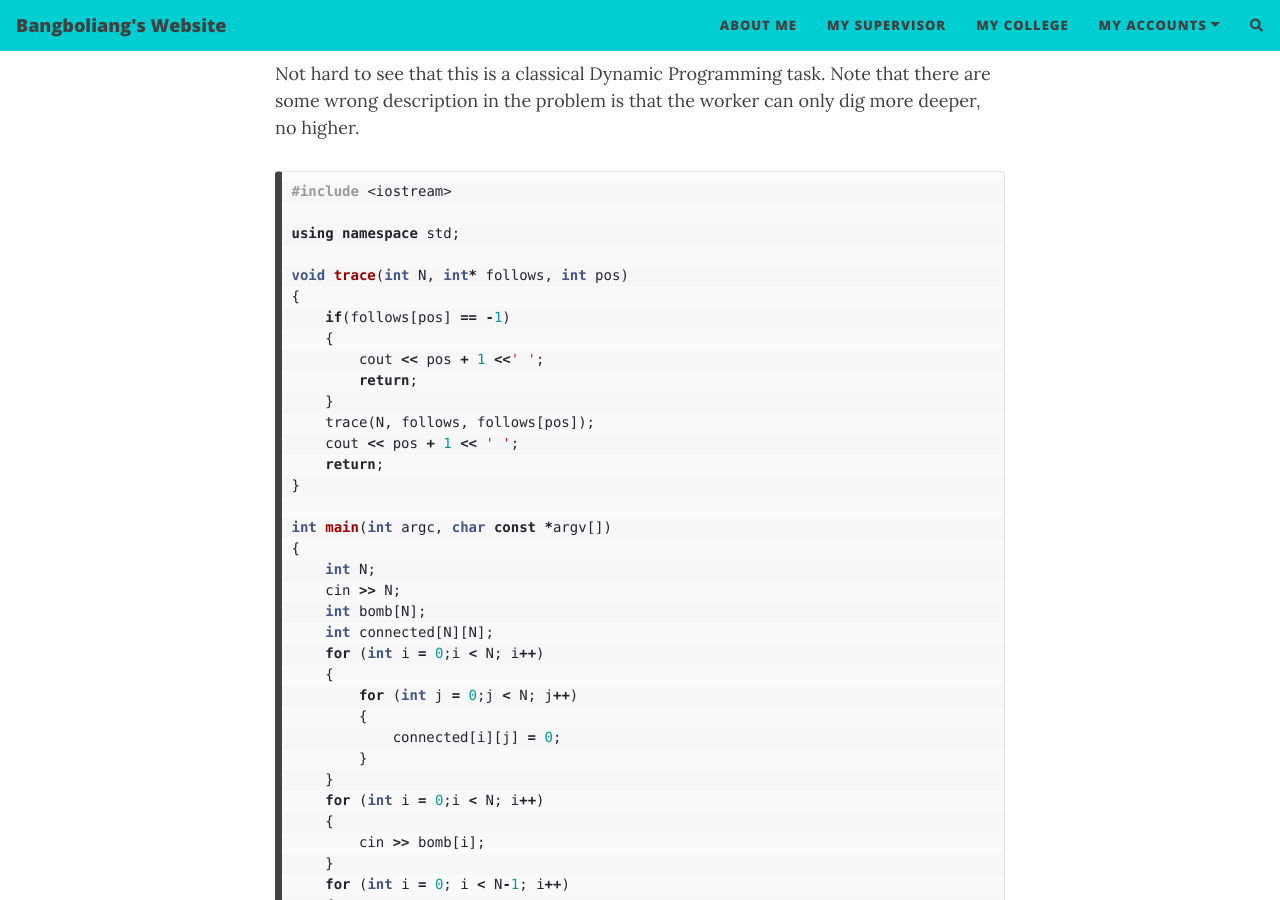
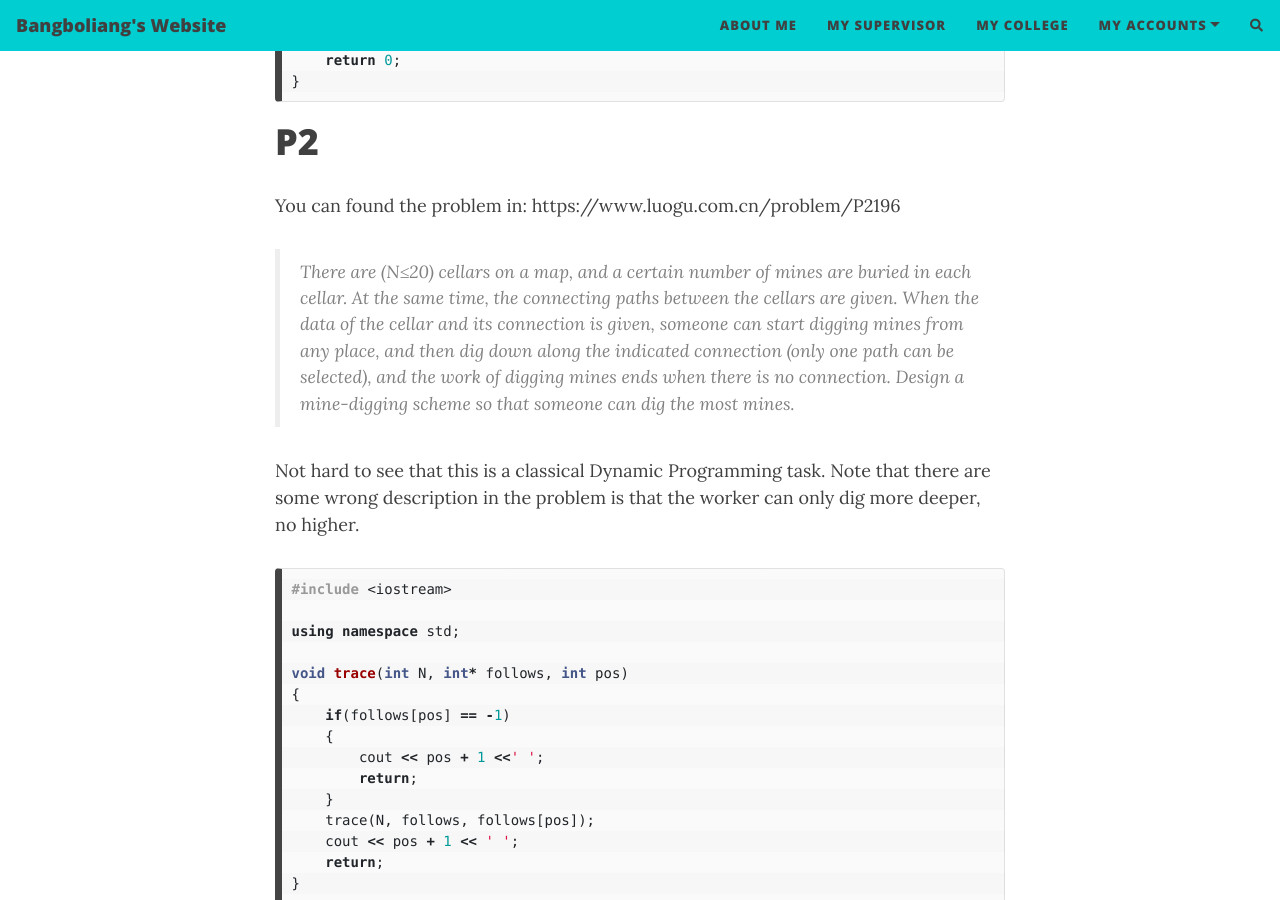
Before and after one commit to BangboLiang/BangboLiang.github.io, a Jekyll site: the page built from _posts/2023-7-24-Todays-Algorithm-Problems.md, in a window 1280 px wide and 900 px high, scrolled down 2139 px. Built offline with Jekyll 4.4.1, drawn with Linux system fonts in a browser that asks for light colours; nearby versions of some CDN libraries; comment, search, counter and statistics services are not loaded; some of the changed text lies outside the part shown.

Commit message:
modified post

````diff
--- a/_posts/2023-7-24-Todays-Algorithm-Problems.md
+++ b/_posts/2023-7-24-Todays-Algorithm-Problems.md
@@ -10,9 +10,7 @@
 
 # P1 partial knapsack problem
 You can find the problem on oj :https://www.luogu.com.cn/problem/P2240
-```text
-AliBaba walked into the treasure cave full of treasures. There are N (less than or equal 100) piles of gold coins in the treasure cave. The total weight and total value of the i-th pile of gold coins are respectively mi, vi (mi more than or equal1 and vi less than or equal100). Alibaba has a backpack with a load capacity of T (less than or equal 1000), but there is not necessarily a way to put all the gold coins in it. He wanted to feign as much gold coin value as possible. All gold coins can be divided at will, and the weight-to-value ratio (that is, the unit price) of the divided gold coins remains unchanged. May I ask how much value of gold coins Alibaba can take away at most?
-```
+> AliBaba walked into the treasure cave full of treasures. There are N (less than or equal 100) piles of gold coins in the treasure cave. The total weight and total value of the i-th pile of gold coins are respectively mi, vi (mi more than or equal1 and vi less than or equal100). Alibaba has a backpack with a load capacity of T (less than or equal 1000), but there is not necessarily a way to put all the gold coins in it. He wanted to feign as much gold coin value as possible. All gold coins can be divided at will, and the weight-to-value ratio (that is, the unit price) of the divided gold coins remains unchanged. May I ask how much value of gold coins Alibaba can take away at most?
 
 
 
@@ -82,7 +80,7 @@
 
 You can found the problem in:  https://www.luogu.com.cn/problem/P2196
 
-
+> There are (*N*≤20) cellars on a map, and a certain number of mines are buried in each cellar. At the same time, the connecting paths between the cellars are given. When the data of the cellar and its connection is given, someone can start digging mines from any place, and then dig down along the indicated connection (only one path can be selected), and the work of digging mines ends when there is no connection. Design a mine-digging scheme so that someone can dig the most mines.
 
 Not hard to see that this is a classical Dynamic Programming task. Note that there are some wrong description in the problem is that the worker can only dig more deeper, no higher.
 
@@ -183,6 +181,8 @@
 
 You can found the problem in: https://www.luogu.com.cn/problem/P1434
 
+> Michael likes skiing. This is not surprising, because skiing is indeed exciting. But in order to gain speed, the slippery area has to slope down, and when you slide to the bottom of the slope, you have to go up the slope again or wait for the elevator to pick you up. Michael wants to know the longest landslide in an area. Regions are given by a two-dimensional array. Each number of the array represents the height of the point.
+
 If you use DFS to solve this problem, your running time will be exceed.
 
 So we use memory DFS:
````
